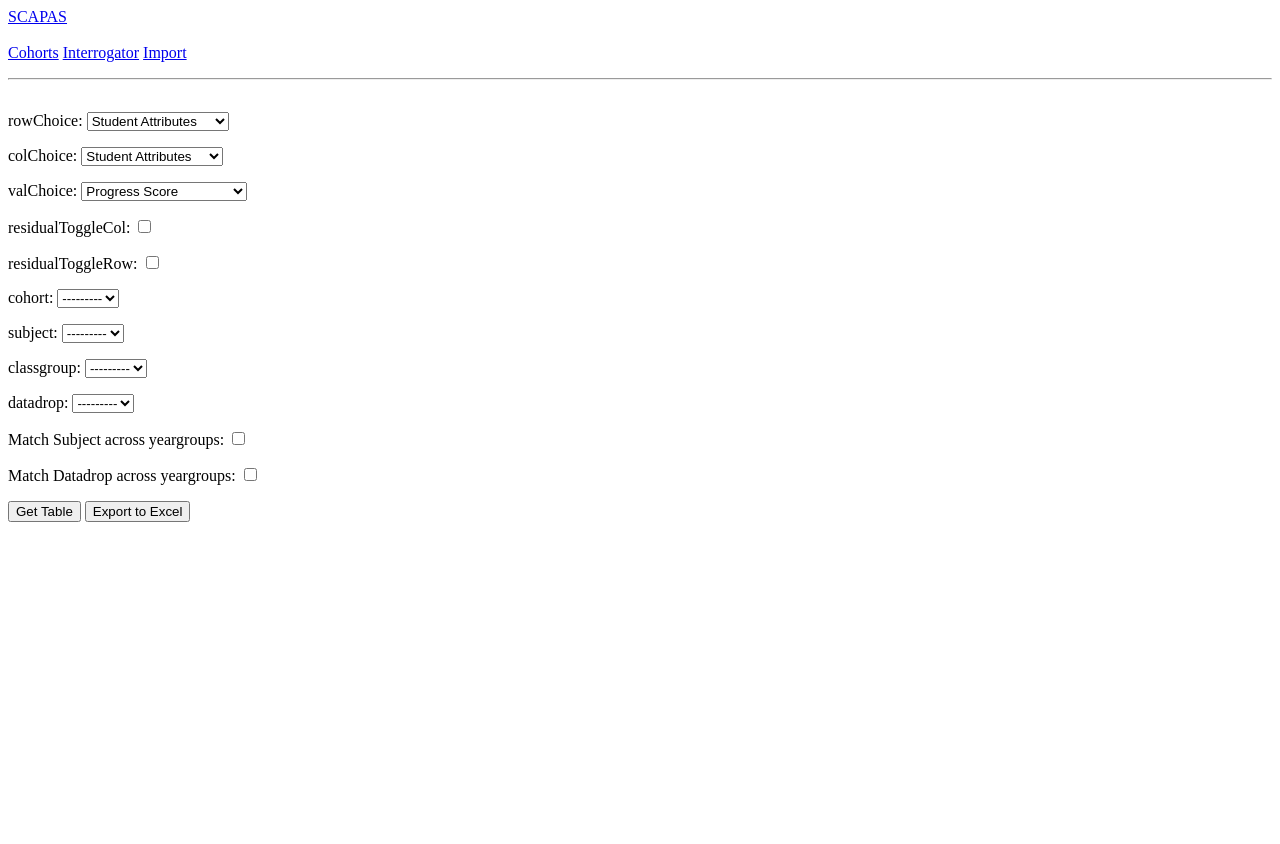
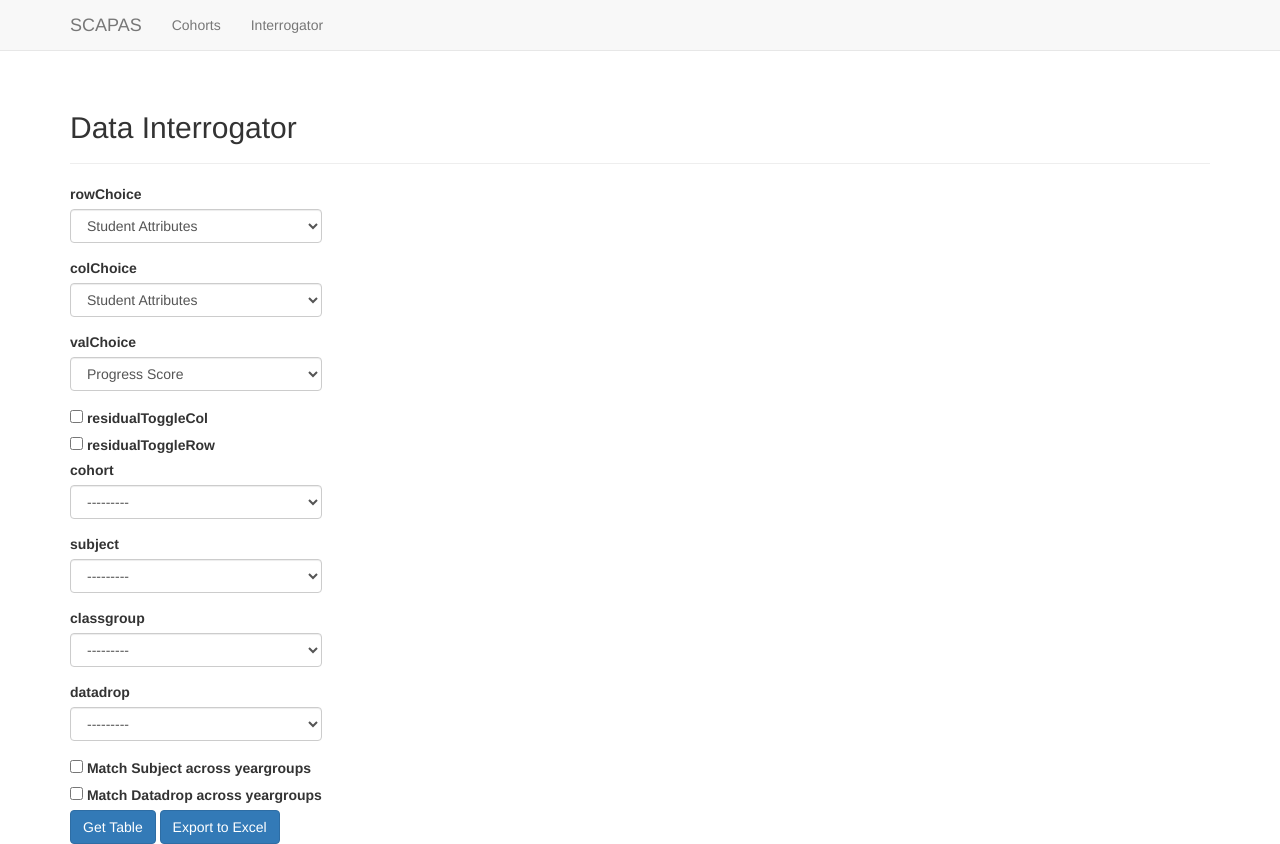
Before and after one commit to mazjin/assessment-progress-analysis-system, a Django app: page /interrogate/ in a window 1280 px wide. Before the commit the page ends 522 px from the top, so only its background shows below. Run offline with Django 3.2, Linux system fonts and the light colour scheme; data that the repository does not hold is empty; some libraries are stand-ins or nearby versions.

Commit message:
add bootstrap3 formatting to base and interrogator templates

```diff
--- a/analysis/templates/analysis/base.html
+++ b/analysis/templates/analysis/base.html
@@ -1,5 +1,15 @@
+{% load bootstrap3 %}
+<!DOCTYPE html>
+<html lang="en">
 	<head>
-	<style>
+		<meta charset="utf-8">
+		<meta http-equiv="X-UA-Compatible" content = "IE=edge">
+		<meta name="viewport" content="width=device-width, initial-scale=1">
+		<title>SCAPAS</title>
+
+		{% bootstrap_css %}
+		{% bootstrap_javascript %}
+		<!-- <style>
 			table,td {
 				text-align: center;
 				border: 1px solid grey;
@@ -8,15 +18,37 @@
 				border:1.5px solid grey;
 				text-align: left;
 				}
-	</style>
+		</style> -->
 	</head>
 	<body>
-	<p>
-		<a href="{% url 'analysis:index' %}">SCAPAS</a>
-		<br><br>
-		<a href="{% url 'analysis:yeargroups' %}"> Cohorts</a>  <a href="{% url 'analysis:interrogate' %}">Interrogator</a>  <a href="{% url 'analysis:importPrompt' %}">Import</a>
-		<hr>
-	</p>
+		<!--static navbar-->
+		<nav class="navbar navbar-default navbar-static-top">
+			<div class="container">
+				<div class="navbar-header">
+					<button type="button" class="navbar-toggle collapsed" data-toggle="collapse" data-target="#navbar" aria-expanded="false" aria-controls="navbar">
+					</button>
+					<a class="navbar-brand" href="{% url 'analysis:index' %}">SCAPAS</a>
+				</div>
 
+				<div id="navbar" class="navbar-collapse collapse">
+					<ul class="nav navbar-nav">
+						<li><a href="{% url 'analysis:yeargroups' %}"> Cohorts</a></li>
+						<li><a href="{% url 'analysis:interrogate' %}">Interrogator</a></li>
+						{% if user.is_authenticated %}
+						<li><a href="{% url 'analysis:importPrompt' %}">Import</a></li>
+						{% endif %}
+					</ul>
+				</div><!--/.nav-collapse-->
+			</div>
+		</nav>
+
+		<div class="container">
+			<div class="page-header">
+				{% block header %}{% endblock header %}
+			</div>
+			<div>
 				{%block content%}{%endblock content%}
+			</div>
+		</div><!-- /container -->
 	</body>
+</html>
--- a/analysis/templates/analysis/interrogatorNew.html
+++ b/analysis/templates/analysis/interrogatorNew.html
@@ -1,11 +1,21 @@
 {% extends 'analysis/base.html' %}
+
+{% load bootstrap3 %}
+
+{% block header %}
+	<h2> Data Interrogator </h2>
+{% endblock header %}
+
 {% block content %}
 <div style="float: left;">
-	<form action="{% url 'analysis:interrogate'%}" method="post">
+	<form action="{% url 'analysis:interrogate'%}" method="post" class="form">
 		{% csrf_token %}
-		{{form.as_p}}
-		<input type="submit" name="show_table" value="Get Table"/>
-		<input type="submit" name="export_table" value="Export to Excel"/>
+		{% bootstrap_form form %}
+
+		{% buttons %}
+			<input type="submit" name="show_table" value="Get Table" class="btn btn-primary"/>
+			<input type="submit" name="export_table" value="Export to Excel" class="btn btn-primary"/>
+		{% endbuttons %}
 	</form>
 </div>
 <div >
```
Also changed, not shown: assessment/settings.py (+6 -1 lines). Lines whose indentation alone changed are shown as unchanged.
